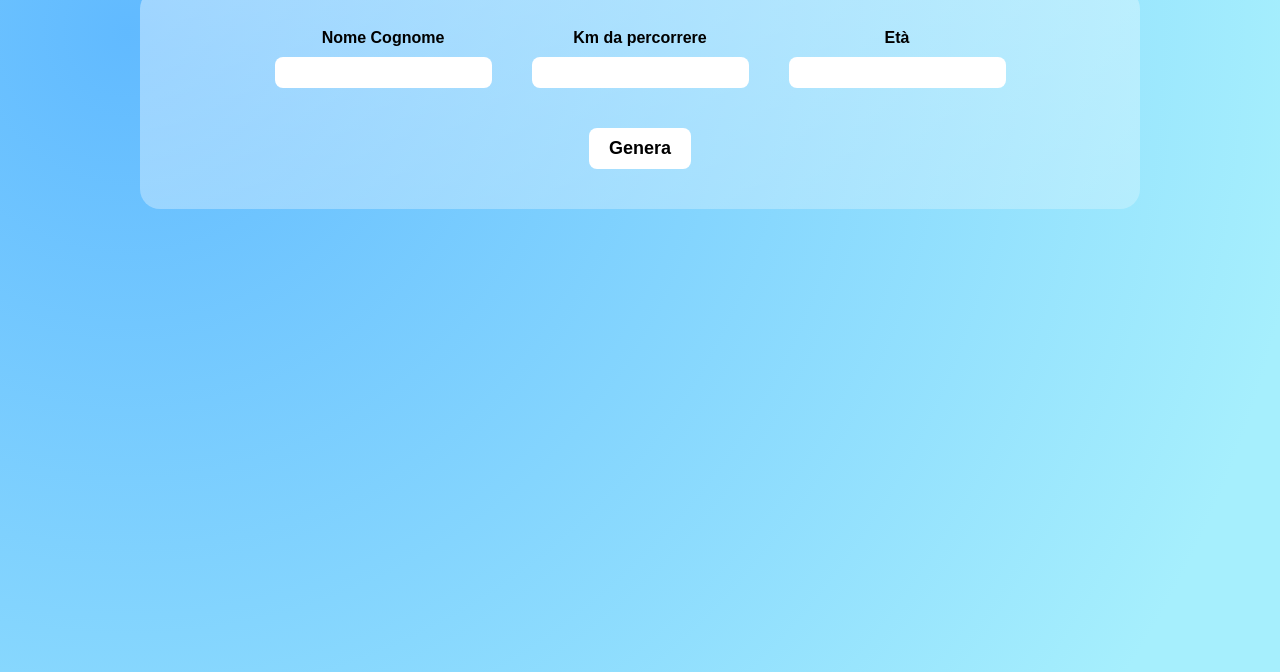
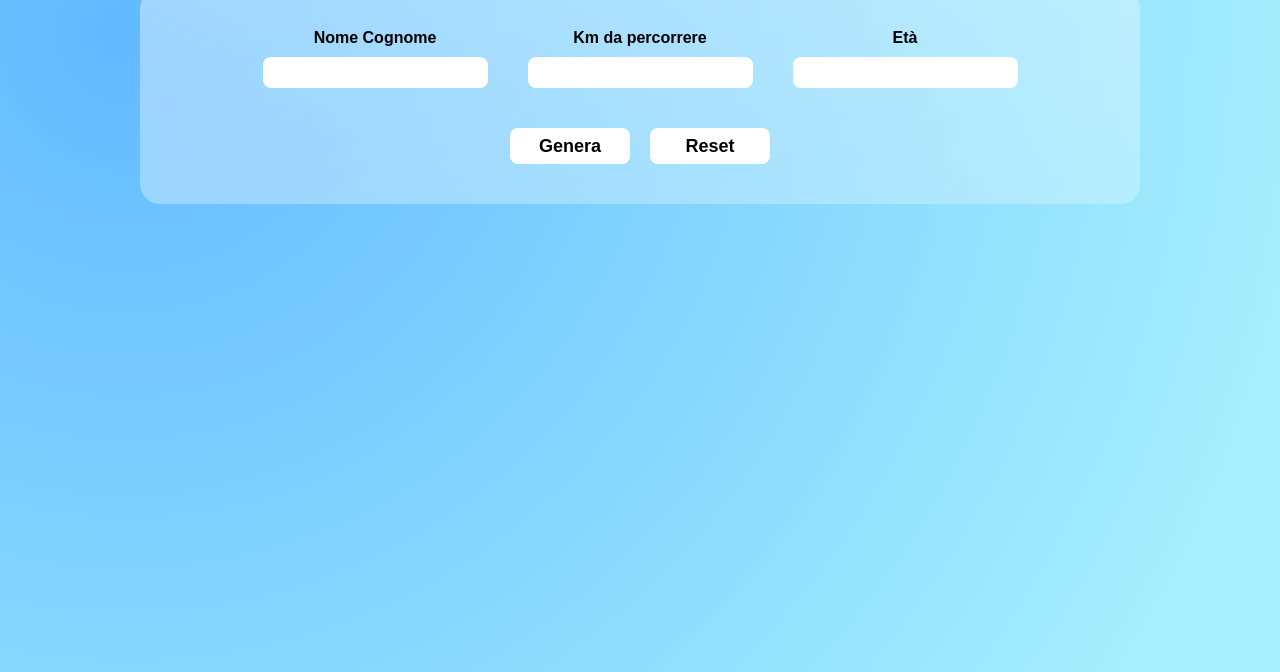
Before and after one commit to domenico-bacoli/js-biglietto-treno-form, a plain HTML site: page index.html in a window 1280 px wide. Shown: the part 128-800 px from the top of the page. Drawn offline with Linux system fonts and the light colour scheme.

Commit message:
feat: add reset button with click event

```diff
--- a/css/style.css
+++ b/css/style.css
@@ -46,19 +46,24 @@ h1, h2{
 }
 
 .ticket-calculate .form-container .form-ticket .form-input input{
-    padding: 8px 20px;
+    padding: 8px 24px;
     border-radius: 8px;
     border: none;
 }
+
 .ticket-calculate .button-generate{
-    text-align: center;
+    display: flex;
+    justify-content: center;
+    gap: 20px;
     padding-top: 40px;
+}
 
-}
+
 
 .ticket-calculate .button-generate button{
     background-color: rgb(255, 255, 255);
-    padding: 10px 20px;
+    width: 120px;
+    height: 36px;
     border: none;
     border-radius: 8px;
     font-weight: bold;
--- a/index.html
+++ b/index.html
@@ -43,6 +43,7 @@
             </div>
             <div class="btn button-generate">
                 <button id="user-generate">Genera</button>
+                <button id="user-reset">Reset</button>
             </div>
         </section>
 
--- a/js/script.js
+++ b/js/script.js
@@ -26,8 +26,9 @@ const priceKm = 0.21;
 
 let ticketPrice;
 
-//prendo il button #user-generate
+//prendo il button #user-generate, #user-reset
 let userGenerateEl = document.getElementById("user-generate");
+let userResetEl = document.getElementById("user-reset");
 
 //prendo i campi Nome Cognome, Offerta, costo biglietto
 let nameSurnameEl = document.getElementById("name-surname-generated");
@@ -58,3 +59,10 @@ ticketGeneratedEl.style.display = "block";
 nameSurnameEl.innerHTML = userNameSurnameEl.value;
 
 });
+
+userResetEl.addEventListener("click", function() {
+    userNameSurnameEl.value = "";
+    userTripKmEl.value = "";
+    userAgeEl.value = "";
+    ticketGeneratedEl.style.display = "none";
+})
```
